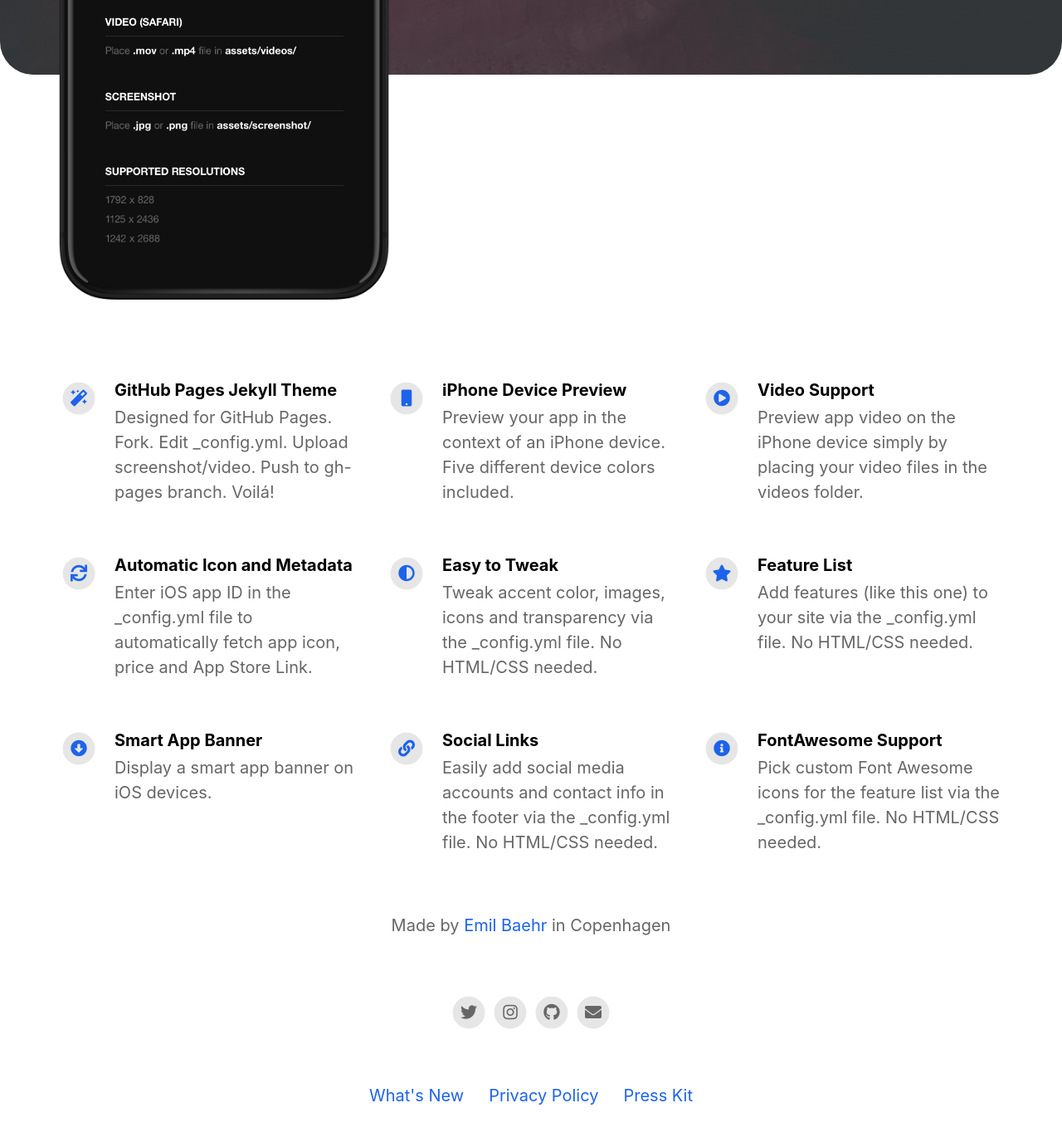
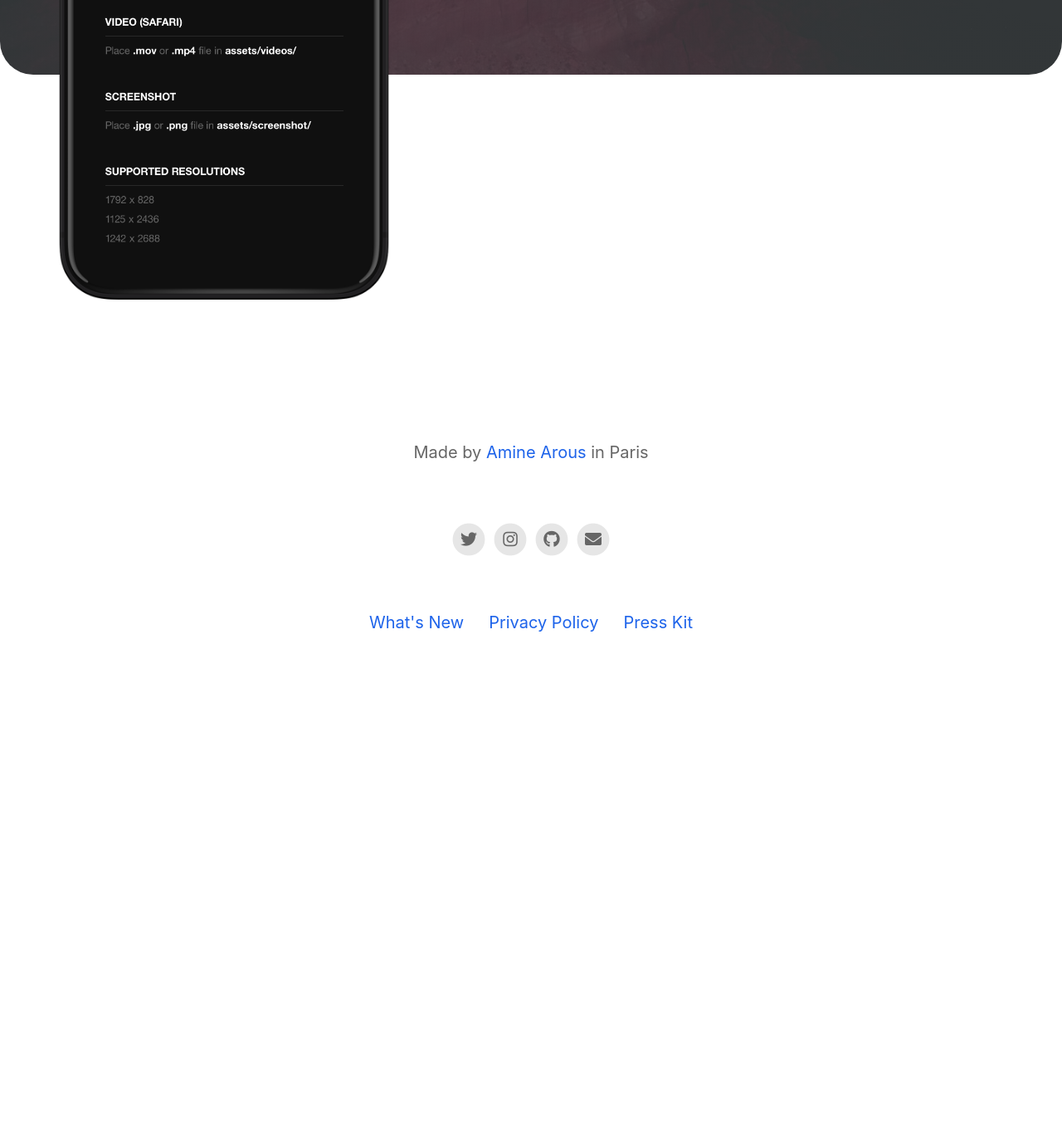
Before and after one commit to AmineArous/ipuzzlegamelandingpage, a Jekyll site: the page built from index.html, in a window 1280 px wide and 1400 px high, scrolled down 624 px. Shown: the top 1370 px of the window at 83% size. Built offline with Jekyll 4.4.1, drawn with Linux system fonts in a browser that asks for light colours; nearby versions of some CDN libraries; after the commit the page ends 1454 px from its top, so only the background shows below that; some of the changed text lies outside the part shown.

Commit message:
Update _config.yml

```diff
--- a/_config.yml
+++ b/_config.yml
@@ -13,68 +13,22 @@ presskit_download_link                    : https://emilbaehr.com
 app_icon                                  : # assets/appicon.png                      # Automatically populates if not set and if iOS app ID is set.  Otherwise enter path to icon file manually.
 app_name                                  :                                           # Automatically populates if not set and if iOS app ID is set.  Otherwise enter manually.
 app_price                                 :                                           # Automatically populates if not set and if iOS app ID is set.  Otherwise enter manually.
-app_description                           : Write a short tagline for your app.
+app_description                           : Fun classic puzzle game
 
 enable_smart_app_banner                   : true                                      # Set to true to show a smart app banner at top of page on mobile devices.
 
 
 
 # Information About Yourself
-your_name                                 : Emil Baehr
-your_link                                 : https://emilbaehr.com
-your_city                                 : Copenhagen
-email_address                             : emil.baehr@gmail.com
+your_name                                 : Amine Arous
+your_link                                 : https://github.com/AmineArous/ipuzzlegamelandingpage
+your_city                                 : Paris
+email_address                             : m.aminearous@gmail.com
 facebook_username                         :
-instagram_username                        : ebaehr
-twitter_username                          : ebaehr
-github_username                           : emilbaehr
+instagram_username                        : tamjack75
+twitter_username                          : AmineArous
+github_username                           : AmineArous
 youtube_username                          :
-
-
-
-# Feature List                            Edit, add or remove features to be presented.
-features                                  :
-
-  - title                                 : GitHub Pages Jekyll Theme
-    description                           : Designed for GitHub Pages. Fork. Edit _config.yml. Upload screenshot/video. Push to gh-pages branch. Voilá!
-    fontawesome_icon_name                 : magic
-
-  - title                                 : iPhone Device Preview
-    description                           : Preview your app in the context of an iPhone device. Five different device colors included.
-    fontawesome_icon_name                 : mobile
-
-  - title                                 : Video Support
-    description                           : Preview app video on the iPhone device simply by placing your video files in the videos folder.
-    fontawesome_icon_name                 : play-circle
-
-  - title                                 : Automatic Icon and Metadata
-    description                           : Enter iOS app ID in the _config.yml file to automatically fetch app icon, price and App Store Link.
-    fontawesome_icon_name                 : sync
-
-  - title                                 : Easy to Tweak
-    description                           : Tweak accent color, images, icons and transparency via the _config.yml file. No HTML/CSS needed.
-    fontawesome_icon_name                 : adjust
-
-  - title                                 : Feature List
-    description                           : Add features (like this one) to your site via the _config.yml file. No HTML/CSS needed.
-    fontawesome_icon_name                 : star
-
-  - title                                 : Smart App Banner
-    description                           : Display a smart app banner on iOS devices.
-    fontawesome_icon_name                 : arrow-alt-circle-down
-
-  - title                                 : Social Links
-    description                           : Easily add social media accounts and contact info in the footer via the _config.yml file. No HTML/CSS needed.
-    fontawesome_icon_name                 : link
-
-  - title                                 : FontAwesome Support
-    description                           : Pick custom Font Awesome icons for the feature list via the _config.yml file. No HTML/CSS needed.
-    fontawesome_icon_name                 : info-circle
-
-  - title                                 : # New Feature Title
-    description                           : # New Feature Description
-    fontawesome_icon_name                 : # Enter Font Awesome icon name (e.g. star). Find icons on fontawesome.com/icons.
-
 
 
 # Theme Settings
```
